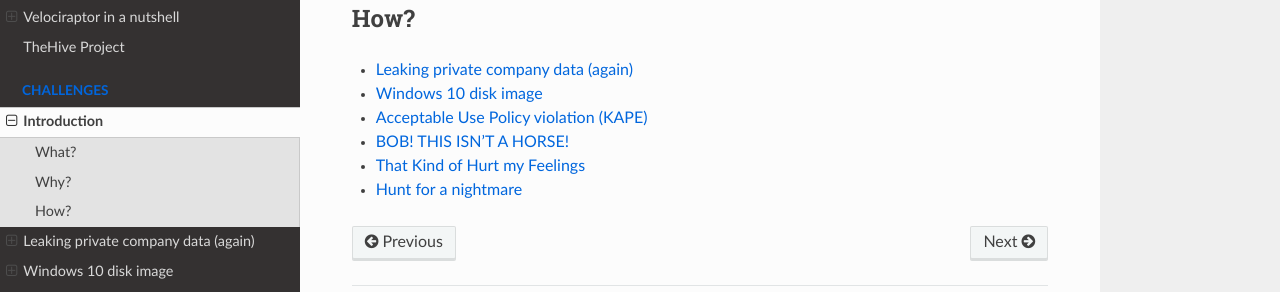
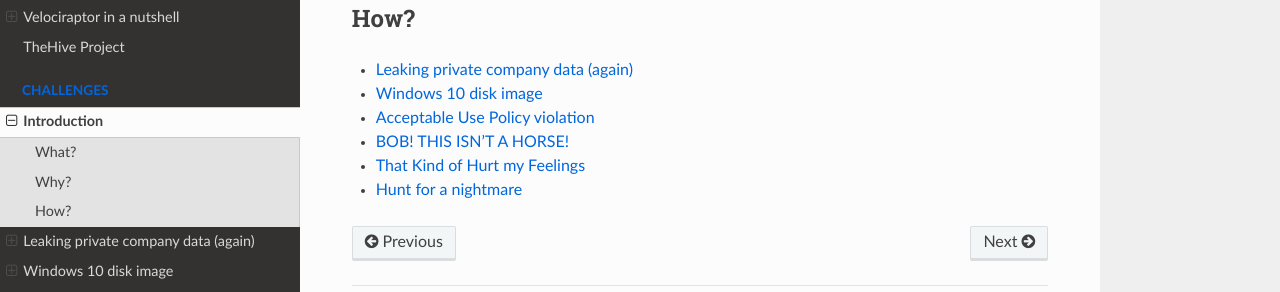
Before and after one commit to tymyrddin/blue-dfir, a Sphinx documentation site: the page built from source/docs/challenges/README.md, in a window 1280 px wide. Shown: the part 390-682 px from the top of the page. Built offline with Sphinx 7.4.7 and the Read the Docs theme 2.0.0, drawn with Linux system fonts in a browser that asks for light colours.

Commit message:
version 0.1

```diff
--- a/source/docs/challenges/README.md
+++ b/source/docs/challenges/README.md
@@ -11,9 +11,9 @@
 
 ## How?
 
-* [Leaking private company data (again)](leaky1.md)
+* [Leaking private company data (again)](leaky.md)
 * [Windows 10 disk image](windows10.md)
-* [Acceptable Use Policy violation (KAPE)](policy.md)
+* [Acceptable Use Policy violation](policy.md)
 * [BOB! THIS ISN'T A HORSE!](bob.md)
 * [That Kind of Hurt my Feelings](feelings.md)
 * [Hunt for a nightmare](nightmare.md)
--- a/source/index.rst
+++ b/source/index.rst
@@ -58,7 +58,7 @@
    :caption: Challenges
 
    docs/challenges/README.md
-   docs/challenges/leaky1.md
+   docs/challenges/leaky.md
    docs/challenges/windows10.md
    docs/challenges/policy.md
    docs/challenges/bob.md
```
Also changed, not shown: source/docs/challenges/leaky.md (renamed from source/docs/challenges/leaky1.md).
